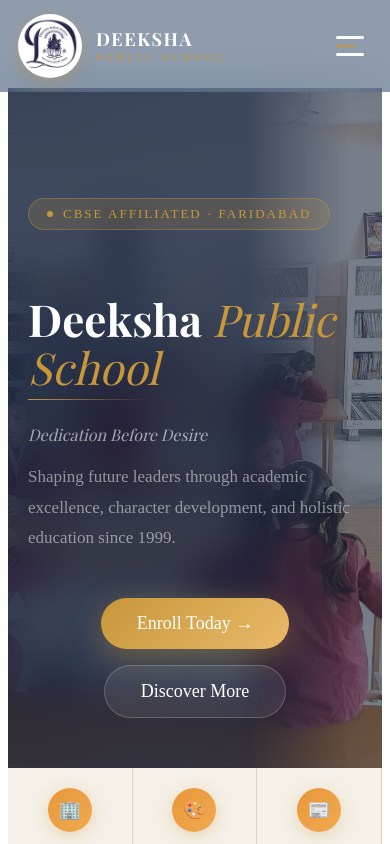
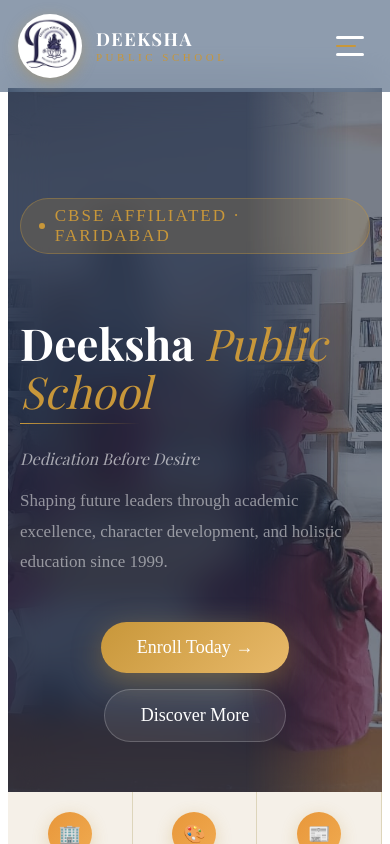
Before and after one commit to AkramAlam/deeksha-public-school, a React (Vite) app: page / in a window 390 px wide. Shown: the top 844 px of the page. Built offline with nearby package versions, Linux system fonts and the light colour scheme; a web font is replaced by a local one.

Commit message:
Fixed scroll to top on mobile

```diff
--- a/src/App.jsx
+++ b/src/App.jsx
@@ -23,7 +23,9 @@
 function ScrollToTop() {
   const { pathname } = useLocation();
   useEffect(() => {
-    window.scrollTo({ top: 0, behavior: "smooth" });
+    document.documentElement.scrollTop = 0;
+    document.body.scrollTop = 0;
+    window.scrollTo(0, 0);
   }, [pathname]);
   return null;
 }
--- a/src/components/ui/PageHero.jsx
+++ b/src/components/ui/PageHero.jsx
@@ -2,7 +2,7 @@
 
 export default function PageHero({ tag, title, highlight, subtitle }) {
   return (
-    <section style={{ background: "linear-gradient(135deg, #1e3a5f 0%, #1a1612 100%)", padding: "clamp(120px,15vw,160px) clamp(20px,5vw,60px) clamp(60px,8vw,100px)", position: "relative", overflow: "hidden" }}>
+    <section style={{ background: "linear-gradient(135deg, #1e3a5f 0%, #1a1612 100%)", padding: "clamp(120px,15vw,160px) clamp(0px,5vw,60px) clamp(60px,8vw,100px)", position: "relative", overflow: "hidden" }}>
       <motion.div animate={{ rotate: 360 }} transition={{ duration: 50, repeat: Infinity, ease: "linear" }}
         style={{ position: "absolute", right: "-5%", top: "-10%", width: "min(500px,50vw)", height: "min(500px,50vw)", borderRadius: "50%", border: "1px solid rgba(200,151,58,0.1)" }} />
       <motion.div animate={{ rotate: -360 }} transition={{ duration: 70, repeat: Infinity, ease: "linear" }}
--- a/src/pages/HomePage.jsx
+++ b/src/pages/HomePage.jsx
@@ -32,8 +32,8 @@
   return (
     <div>
       <style>{`
-        .hero-content { padding: 140px 60px 80px; }
-        .hero-title { font-size: clamp(44px, 5vw, 96px); }
+        .hero-content { padding: 140px 16px 80px; }
+        .hero-title { font-size: clamp(44px, 8vw, 96px); }
         .hero-btns { display: flex; gap: 16px; flex-wrap: wrap; }
         .scroll-indicator { display: flex; }
         @media (max-width: 768px) { .scroll-indicator { display: none !important; } }
@@ -44,21 +44,23 @@
         .section-inner { max-width: 1200px; margin: 0 auto; }
         .hero-carousel-wrap { display: block; }
         @media (max-width: 900px) {
-          .hero-content { padding: 130px 30px 60px !important; }
+          .hero-content { padding: 130px 12px 60px !important; }
           .stats-grid { grid-template-columns: repeat(2,1fr) !important; }
           .about-grid { grid-template-columns: 1fr !important; gap: 40px !important; }
           .mgmt-grid { grid-template-columns: repeat(2,1fr) !important; }
           .hero-carousel-wrap { display: none !important; }
+          section { padding-left: 0 !important; padding-right: 0 !important; }
         }
         @media (max-width: 600px) {
-          .hero-content { padding: 110px 20px 50px !important; }
-          .stats-grid { grid-template-columns: repeat(2,1fr) !important; gap: 16px !important; }
+          .hero-content { padding: 110px 12px 50px !important; }
+          .stats-grid { grid-template-columns: repeat(2,1fr) !important; gap: 12px !important; }
           .features-grid { grid-template-columns: 1fr !important; }
           .mgmt-grid { grid-template-columns: 1fr !important; }
           .hero-btns { flex-direction: column !important; }
           .hero-btns a { text-align: center !important; }
-          .cta-box { padding: 50px 24px !important; }
+          .cta-box { padding: 40px 16px !important; }
           .cta-btns { flex-direction: column !important; align-items: center !important; }
+          section { padding-left: 0 !important; padding-right: 0 !important; }
         }
       `}</style>
 
@@ -100,7 +102,7 @@
           <motion.div initial={{ opacity: 0, y: 20 }} animate={{ opacity: 1, y: 0 }} transition={{ delay: 0.3 }}
             style={{ display: "inline-flex", alignItems: "center", gap: 10, background: "rgba(200,151,58,0.18)", border: "1px solid rgba(200,151,58,0.35)", padding: "7px 18px", borderRadius: 100, marginBottom: 28 }}>
             <div style={{ width: 6, height: 6, borderRadius: "50%", background: "#c8973a" }} />
-            <span style={{ fontSize: 13, color: "#c8973a", letterSpacing: 2, fontWeight: 500 }}>CBSE AFFILIATED · FARIDABAD</span>
+            <span style={{ fontSize: 17, color: "#c8973a", letterSpacing: 2, fontWeight: 500 }}>CBSE AFFILIATED · FARIDABAD</span>
           </motion.div>
 
           <motion.h1 className="hero-title" initial={{ opacity: 0, y: 40 }} animate={{ opacity: 1, y: 0 }} transition={{ delay: 0.45, duration: 1 }}
@@ -169,7 +171,7 @@
       </section>
 
       {/* STATS */}
-      <section style={{ background: "linear-gradient(135deg, #1e3a5f, #2d5f8a)", padding: "50px 30px" }}>
+      <section style={{ background: "linear-gradient(135deg, #1e3a5f, #2d5f8a)", padding: "50px 16px" }}>
         <div className="stats-grid">
           {STATS.map((s, i) => (
             <FadeIn key={s.label} delay={i * 0.1}>
@@ -184,7 +186,7 @@
       </section>
 
       {/* ABOUT */}
-      <section style={{ padding: "100px 30px" }}>
+      <section style={{ padding: "100px 16px" }}>
         <div className="about-grid">
           <FadeIn direction="right">
             <div style={{ fontSize: 18, color: "#c8973a", letterSpacing: 3, marginBottom: 16 }}>WHO WE ARE</div>
@@ -219,7 +221,7 @@
       </section>
 
       {/* MANAGEMENT */}
-      <section style={{ background: "#1a1612", padding: "100px 30px" }}>
+      <section style={{ background: "#1a1612", padding: "100px 16px" }}>
         <FadeIn>
           <div style={{ textAlign: "center", marginBottom: 55 }}>
             <div style={{ fontSize: 18, color: "#c8973a", letterSpacing: 3, marginBottom: 14 }}>LEADERSHIP</div>
@@ -255,7 +257,7 @@
       </section>
 
       {/* CTA */}
-      <section style={{ padding: "100px 24px", background: "#f8f5f0" }}>
+      <section style={{ padding: "100px 16px", background: "#f8f5f0" }}>
         <FadeIn>
           <motion.div className="cta-box"
             style={{ maxWidth: 920, margin: "0 auto", textAlign: "center", background: "linear-gradient(135deg, #1e3a5f 0%, #2d5f8a 100%)", borderRadius: 28, padding: "70px 50px", position: "relative", overflow: "hidden" }}>
@@ -278,7 +280,7 @@
       </section>
 
       {/* MAP */}
-      <section style={{ background: "#1e3a5f", padding: "70px 24px" }}>
+      <section style={{ background: "#1e3a5f", padding: "70px 16px" }}>
         <FadeIn>
           <div style={{ maxWidth: 1100, margin: "0 auto" }}>
             <div style={{ textAlign: "center", marginBottom: 36 }}>
--- a/src/styles/global.css
+++ b/src/styles/global.css
@@ -11,7 +11,11 @@
   --text-muted: #6b5e53;
 }
 
-html { scroll-behavior: smooth; font-size: 18px; }
+html {
+  scroll-behavior: smooth;
+  font-size: 18px;
+  scroll-padding-top: 80px; /* navbar height offset */
+}
 
 body {
   font-family: 'DM Sans', sans-serif;
@@ -20,12 +24,23 @@
   overflow-x: hidden;
   font-size: 18px;
   line-height: 1.7;
+  -webkit-font-smoothing: antialiased;
+  -moz-osx-font-smoothing: grayscale;
 }
 
+/* Smooth scroll for all anchor links */
+* { scroll-behavior: smooth; }
+
+/* Page transition feel — smooth all transitions */
+a, button { transition: all 0.25s ease; }
+
 ::selection { background: var(--gold); color: white; }
-::-webkit-scrollbar { width: 5px; }
+
+/* Custom scrollbar */
+::-webkit-scrollbar { width: 6px; }
 ::-webkit-scrollbar-track { background: var(--cream); }
-::-webkit-scrollbar-thumb { background: var(--gold); border-radius: 3px; }
+::-webkit-scrollbar-thumb { background: linear-gradient(to bottom, var(--gold), #e8b96a); border-radius: 10px; }
+::-webkit-scrollbar-thumb:hover { background: var(--gold); }
 
 a { text-decoration: none; color: inherit; }
 input, textarea, button, select { font-family: 'DM Sans', sans-serif; font-size: 16px; }
@@ -55,6 +70,7 @@
   html { font-size: 16px; }
   p { font-size: 16px; }
   input, textarea, button, select { font-size: 16px; }
+  section { padding-left: 0 !important; padding-right: 0 !important; }
 }
 
 @media (max-width: 480px) {
```
